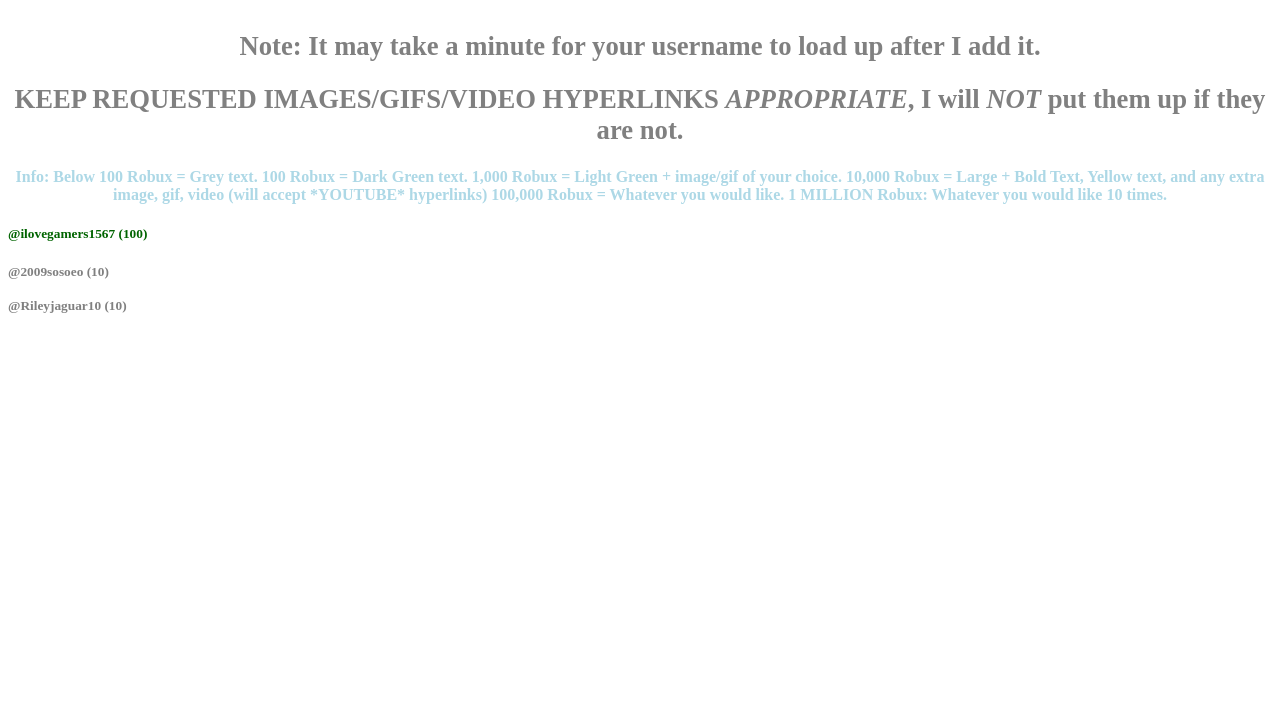
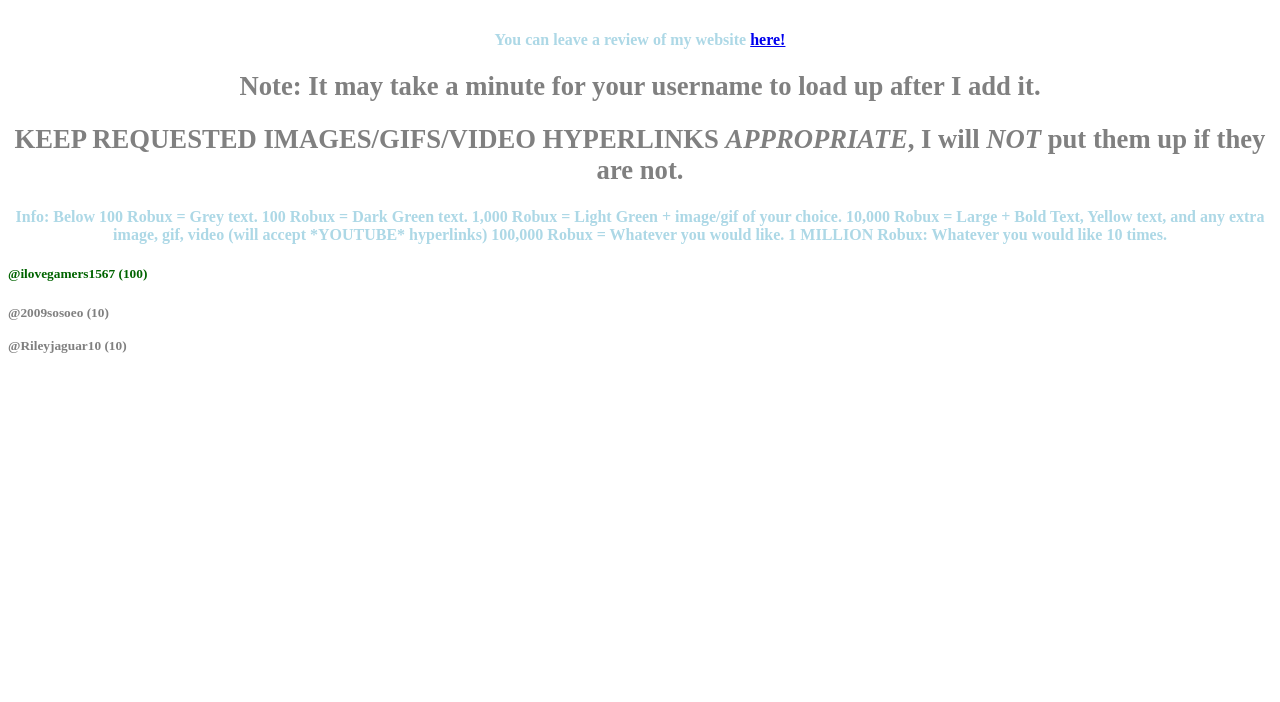
Before and after one commit to BaguetteFrogFox/BaguetteFrogFox.github.io, a plain HTML site: page index.html in a window 1280 px wide. Shown: the part 98-800 px from the top of the page. Drawn offline with Linux system fonts and the light colour scheme.

Commit message:
Update index.html

```diff
--- a/index.html
+++ b/index.html
@@ -10,6 +10,8 @@
     <center>
 
     <h1> Thank you to all the following!</h1>
+
+      <h3> You can leave a review of my website <a href="https://forms.office.com/Pages/ResponsePage.aspx?id=DQSIkWdsW0yxEjajBLZtrQAAAAAAAAAAAAYAAPA6idhUQldYOE5ETEpVRkpHUFpRWUdCSDZNQkszTC4u"> here! </a>
 
     <h2> Note: It may take a minute for your username to load up after I add it.</h2>
       <h2> KEEP REQUESTED IMAGES/GIFS/VIDEO HYPERLINKS <i>APPROPRIATE</i>, I will <i>NOT</i> put them up if they are not. </h2>
```
